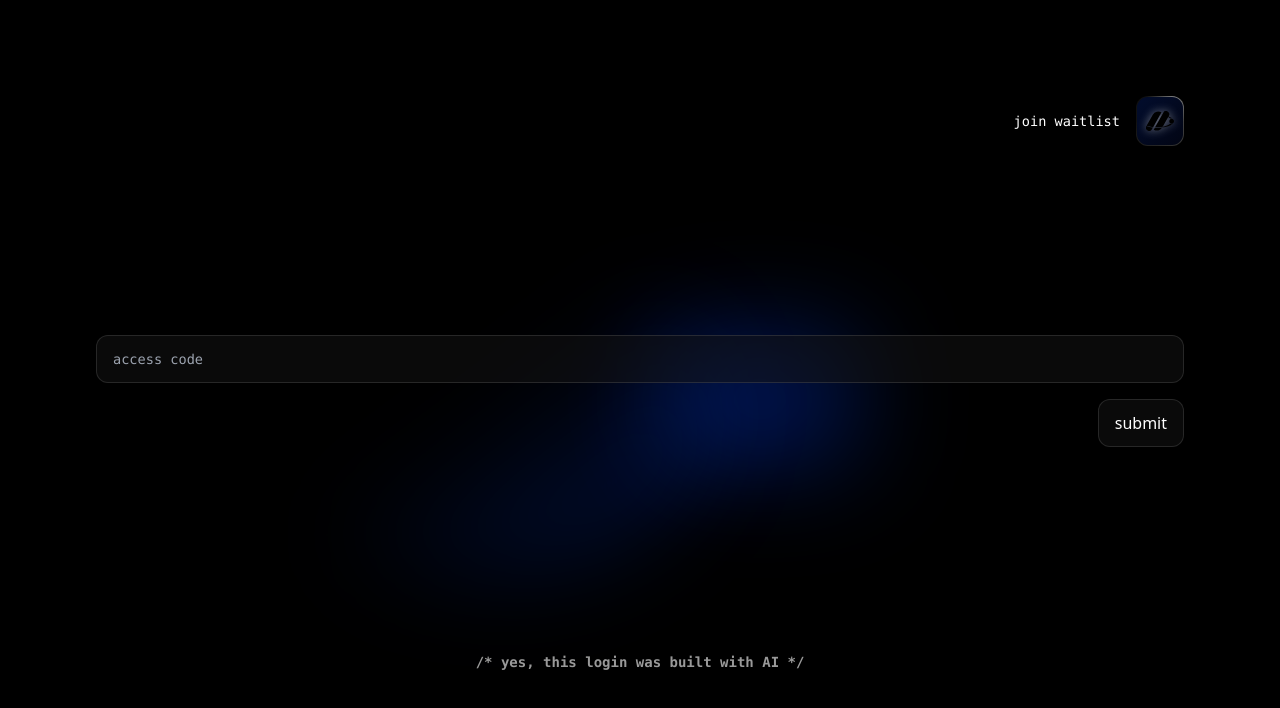
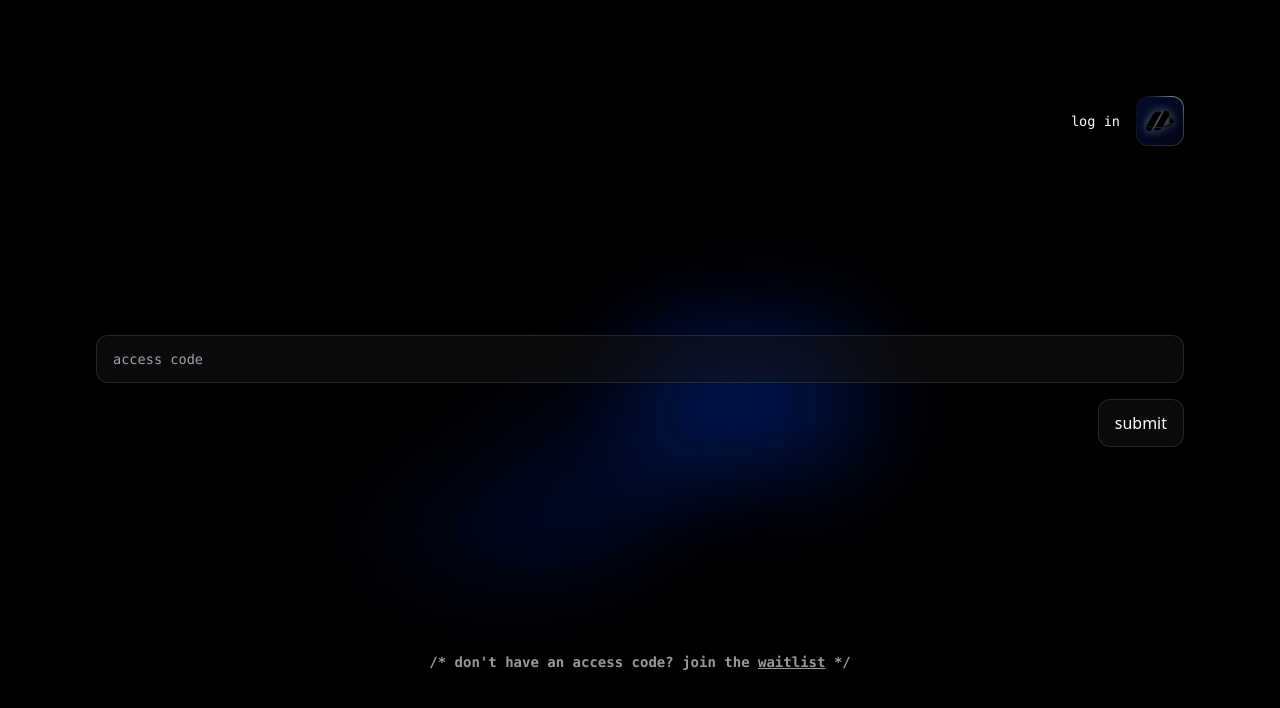
Before and after one commit to ricardo-agz/robodev-ai, a Next.js app: page /access in a window 1280 px wide. Shown: the top 708 px of the page. Built offline with nearby package versions, Linux system fonts and the light colour scheme.

Commit message:
auth flow

```diff
--- a/src/pages/access.js
+++ b/src/pages/access.js
@@ -61,9 +61,9 @@ export default function AccessCode({ verified, message }) {
 
             <div className={styles.header}>
                 <div></div>
-                <Link href="/waitlist">
+                <Link href="/login">
                     <div className="flex items-center cursor-pointer">
-                        <div>join waitlist</div>
+                        <div>log in</div>
                         <div className={styles.thirteen}>
                             <Image src="/logowhite.svg" alt="13" width={40} height={31} priority />
                         </div>
@@ -104,7 +104,7 @@ export default function AccessCode({ verified, message }) {
 
             <div>
                 <p className='mb-8 opacity-60 text-sm'>
-                <code className={styles.code}>{"/* yes, this login was built with AI */"}</code>
+                <code className={styles.code}>{"/*"} don't have an access code? join the <a href="/waitlist" className='underline'>waitlist</a> {"*/"}</code>
                 </p>
             </div>
 
--- a/src/pages/styles.module.css
+++ b/src/pages/styles.module.css
@@ -209,6 +209,19 @@
     width: 100%;
   }
 
+  .folderDisplay {
+    font-size: 0.85rem;
+    z-index: 2;
+    font-family: var(--font-mono);
+    background-color: rgba(var(--callout-rgb), 0.5);
+    border: 1px solid rgba(var(--callout-border-rgb), 0.5);
+    border-radius: var(--border-radius);
+    flex: 1;
+    width: 100%;
+    margin: 1rem;
+    padding: 1rem;
+  }
+
   .code {
     font-weight: 700;
     font-family: var(--font-mono);
--- a/src/pages/viewProject.js
+++ b/src/pages/viewProject.js
@@ -92,7 +92,10 @@ export default function ViewProject() {
                 </button>
             </div>
             <div className='flex flex-1 flex-col md:flex-row lg:flex-row' style={{height: "80vh", overflowY: "scrollx"}}>
-                <div className='m-3 p-3 block md:block lg:block' style={{flex: 1, borderRadius: "0.5rem", border: "1px solid #ffffff50"}}>
+                <div
+                    className='m-3 p-3 block md:block lg:block'
+                    style={{flex: 1, borderRadius: "0.5rem", border: "1px solid #ffffff50"}}
+                >
                     <FolderDisplay buildfile={buildfile}/>
                 </div>
                 <div className='m-3' style={{flex: 3, borderRadius: "0.5rem", backgroundColor: "#000", maxHeight: "80vh", overflowY: "scroll", border: "1px solid #ffffff50"}}>
```
